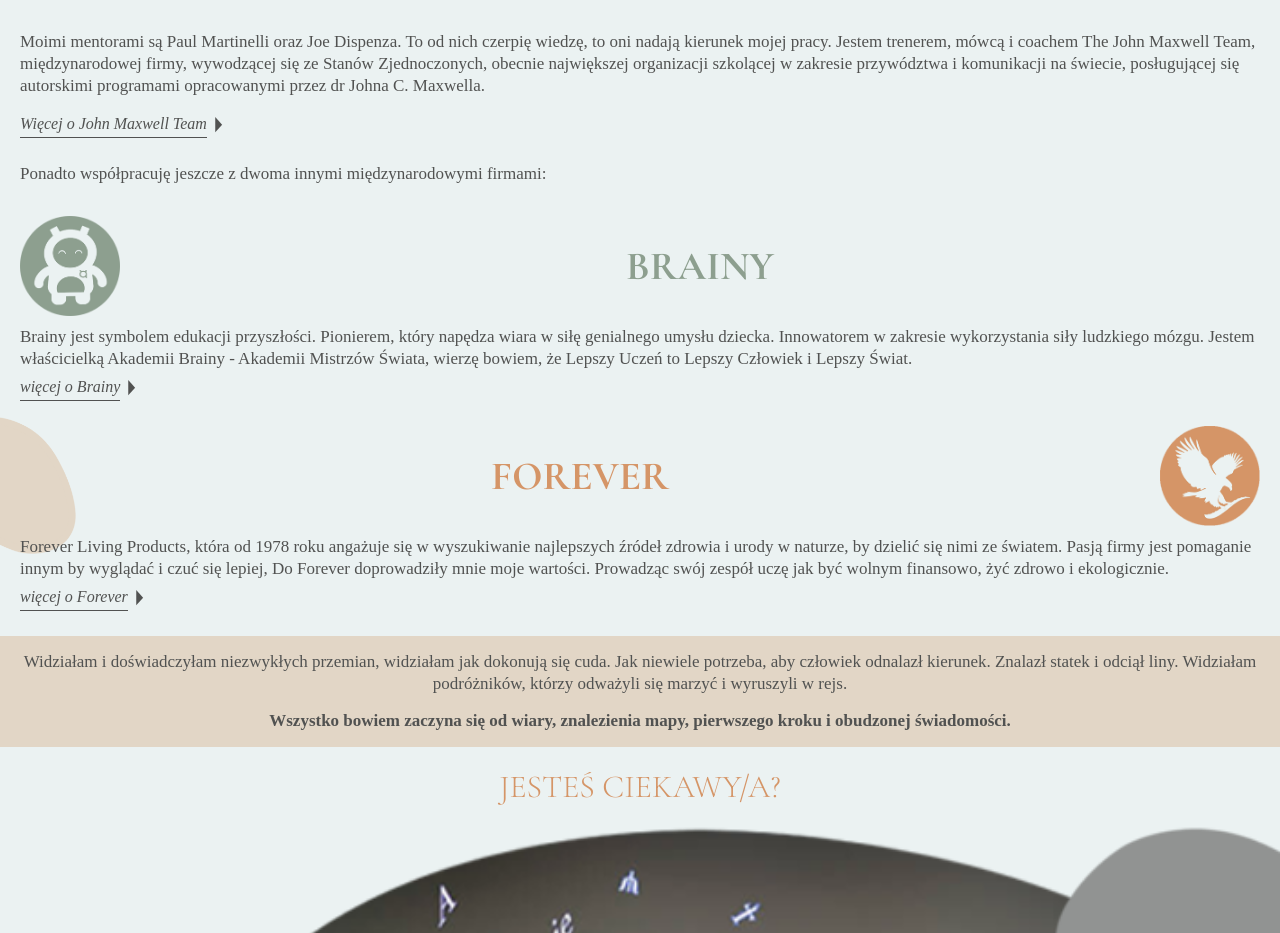
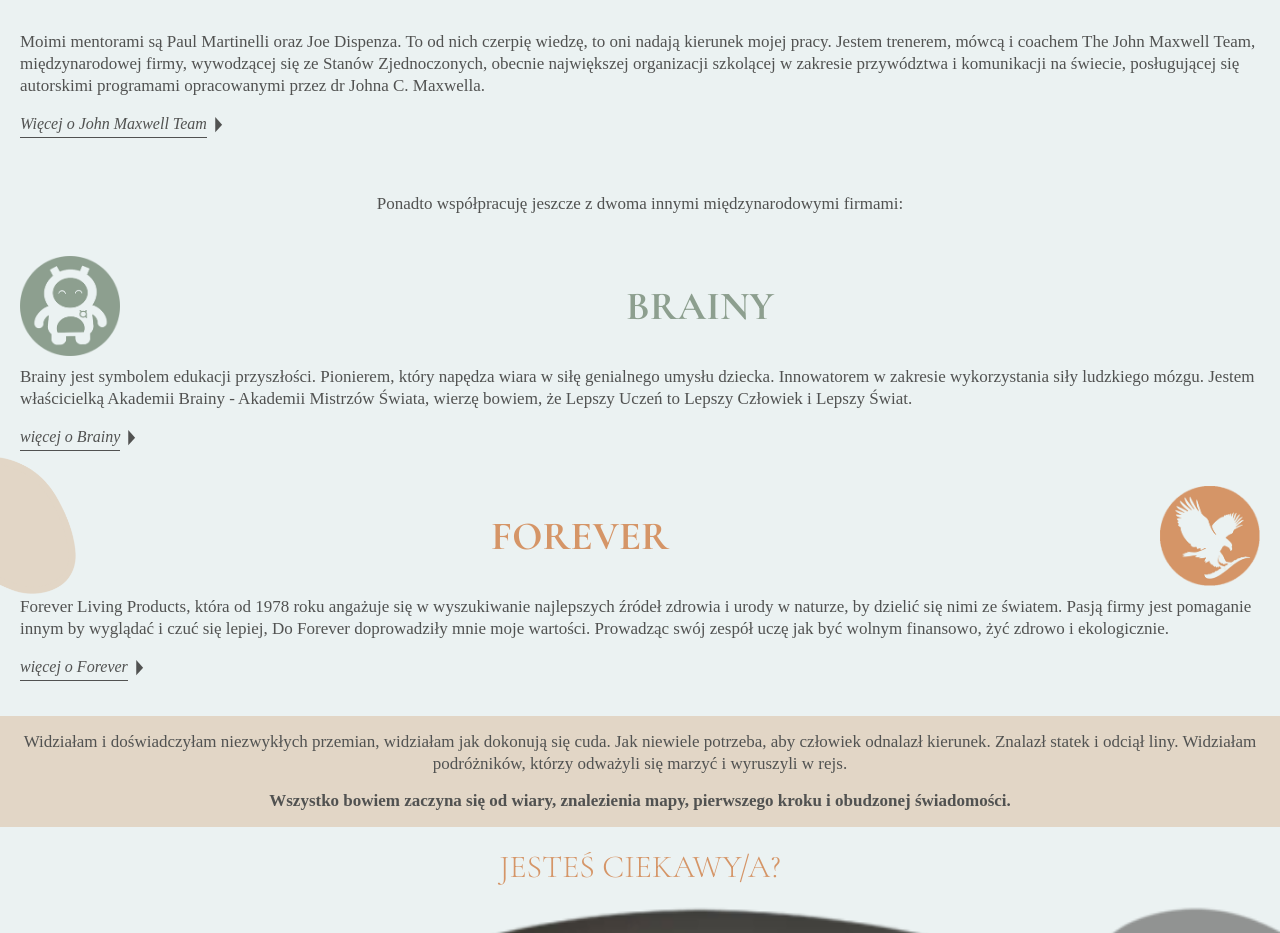
Before and after one commit to marcinstenka/zaranska, a React (Create React App) app: page /zaranska/o-mnie in a window 1280 px wide. Shown: the part 1480-2413 px from the top of the page. Built offline with nearby package versions, Linux system fonts and the light colour scheme.

Commit message:
about and offer 0.3.1

```diff
--- a/src/App.css
+++ b/src/App.css
@@ -305,10 +305,7 @@
   margin: 0 0 0 20px;
   transition: 0.3s color, border ease-in-out;
 }
-.buisness__link{
-  grid-column: 1 / 3;
 
-}
 .about-section-second__link a:hover, .buisness__link a:hover{
   color: var(--green);
   border-bottom: 1px solid var(--green);
@@ -324,12 +321,13 @@
   transform: translateX(5px);
 }
 .about-section-second__header{
-  padding: 30px 20px 0 20px;
+  padding: 60px 20px 10px 20px;
+  text-align: center;
 }
 .buisnesses__buisness{
   margin: 30px 0 0 0;
   display: grid;
-    grid-template-columns: 120px 1fr;
+  grid-template-columns: 120px 1fr;
 }
 .buisnesses__buisness:nth-of-type(2){
   grid-template-columns: 1fr 120px;
@@ -374,6 +372,10 @@
 .buisness__text{
   margin:10px 20px 0 20px;
   grid-column: 1 / 3;
+}
+.buisness__link{
+  grid-column: 1 / 3;
+  padding: 10px 0;
 }
 .about__about-section-third{
   margin: 30px 0 0 0;
```
